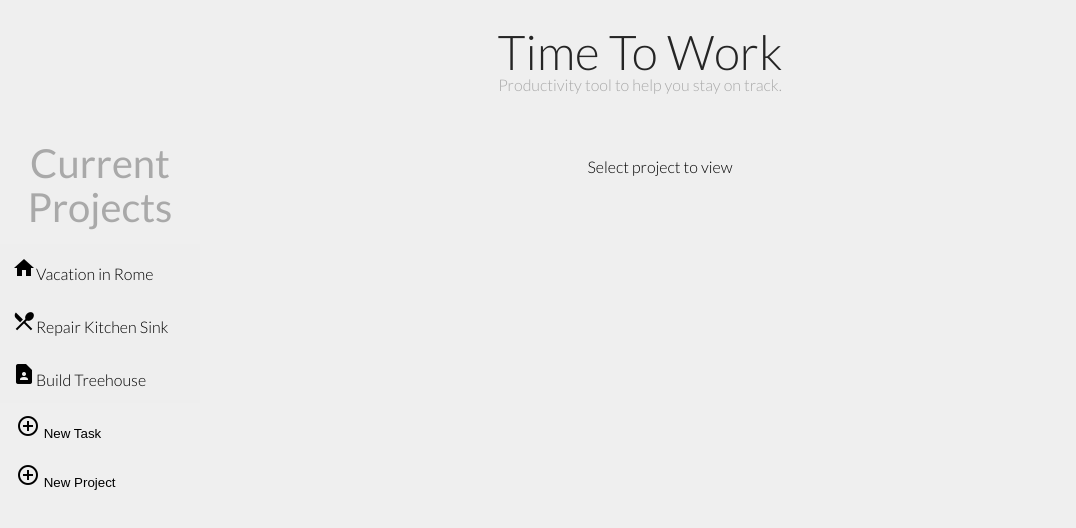
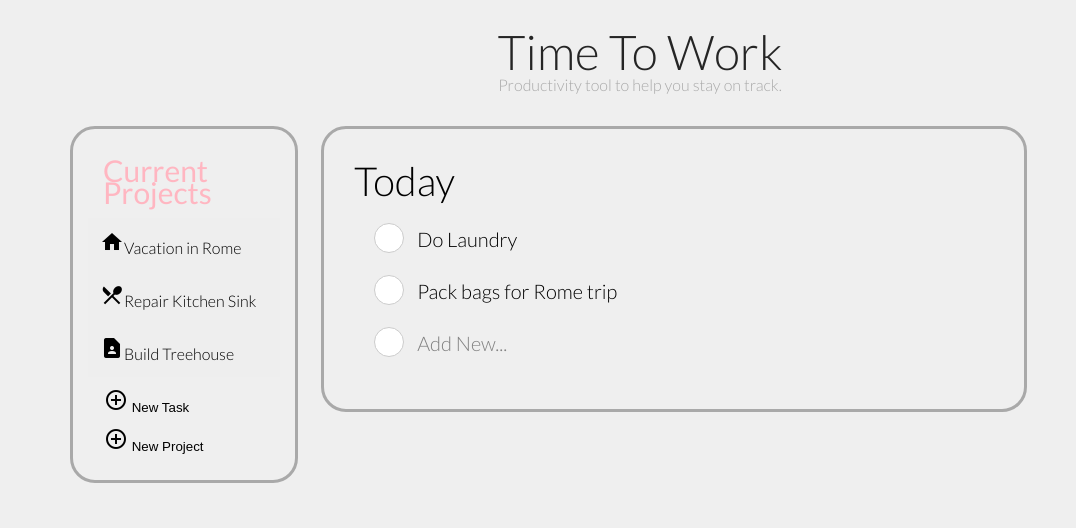
Before and after one commit to Celinarabe/todo-list, a website with bundled scripts: page dist/index.html in a window 1280 px wide. Shown: the whole page, without its empty margins (0-1076 px from the left). Built offline with nearby package versions, Linux system fonts and the light colour scheme.

Commit message:
dynamically rendered today list

```diff
--- a/package.json
+++ b/package.json
@@ -19,5 +19,8 @@
   "homepage": "https://github.com/Celinarabe/todo-list#readme",
   "dependencies": {
     "webpack": "^5.21.2"
+  },
+  "devDependencies": {
+    "webpack-cli": "^4.5.0"
   }
 }
--- /dev/null
+++ b/src/helpers/todo.js
@@ -0,0 +1,34 @@
+//todo class
+
+
+class Todo {
+  constructor(title, dueDate, notes,id){
+    this.title = title;
+    this.dueDate = dueDate;
+    this.notes = notes;
+    this.id = id;
+  }
+
+  };
+
+
+
+
+
+
+
+  function populateList(){
+    let taskList=[];
+
+    let t1 = new Todo("Do Laundry", "3-2-21", "Need to buy soap too ugh", 1);
+    let t2 = new Todo("Pack bags for Rome trip", "3-4-21", "Need to buy new luggage tags", 2);
+    taskList.push(t1)
+    taskList.push(t2)
+    return taskList;
+  }
+
+
+
+  export {
+    populateList
+  };
--- a/src/index.js
+++ b/src/index.js
@@ -0,0 +1,5 @@
+import { onload } from './render/homePage.js';
+
+onload();
+
+console.log('in the js file');
--- /dev/null
+++ b/src/render/homePage.js
@@ -0,0 +1,48 @@
+import { populateList } from '../helpers/todo.js';
+
+
+
+//rendering
+function onload(){
+
+  let DOMtaskList = document.getElementById('task-list')
+  let taskList = populateList();
+
+
+  for (let i of taskList){
+    console.log(i);
+    let newTask = document.createElement('div');
+    newTask.classList.add("task");
+    newTask.innerHTML = `<div class="round">
+    <input type="checkbox" id="${i.id}"/>
+    <label for="${i.id}"></label>
+  </div>
+
+  <label class="task-label">${i.title}</label>`
+
+  DOMtaskList.appendChild(newTask);
+  }
+
+  let newTask = document.createElement('div');
+  newTask.classList.add("task", "add-new");
+    newTask.innerHTML = `
+  <div class="round">
+    <input type="checkbox" id="addNew" disabled>
+    <label for="addNew"></label>
+  </div>
+  <label class="task-label">Add New...</label>
+</div>`
+
+DOMtaskList.appendChild(newTask);
+
+
+
+}
+
+
+
+
+
+export {
+  onload
+};
```
Also changed, not shown: dist/index.html, dist/main.js, dist/style.css, 1 other file.
